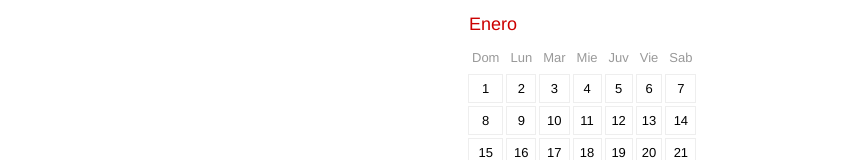
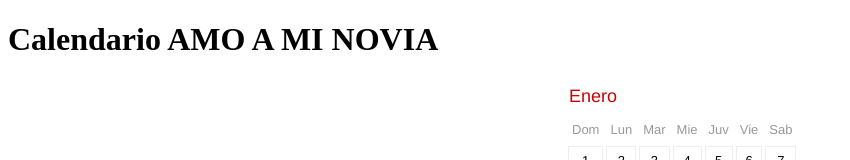
Before and after one commit to jestiler/calendario-2017, a plain HTML site: page index.html in a window 1280 px wide. Shown: the top 160 px of the page, without its empty margins (0-850 px from the left). Drawn offline with Linux system fonts and the light colour scheme.

Commit message:
Aañadimos encabezado

```diff
--- a/index.html
+++ b/index.html
@@ -7,6 +7,6 @@
 	<link rel="stylesheet" href="styles.css">
 </head>
 <body>
-
+<h1>Calendario AMO A MI NOVIA</h1>
 </body>
 </html>
```
